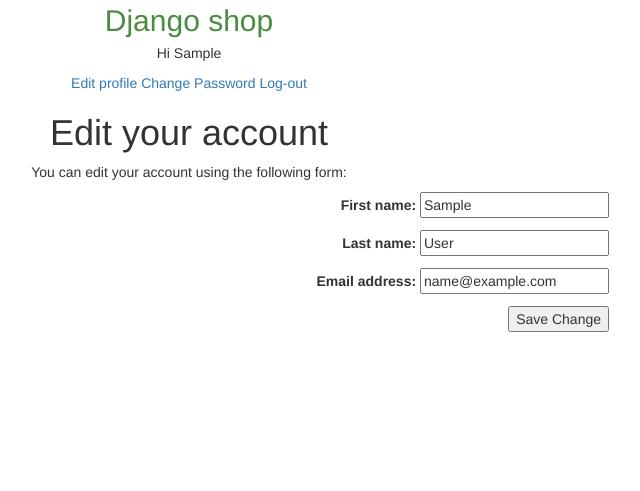
After one commit to navill/port_django_shop, a Django app: page /account/edit/ in a window 1280 px wide. The commit adds this page. Shown: the top 491 px of the page, without its empty margins (451-1091 px from the left). Run offline with Django 3.2, Linux system fonts and the light colour scheme; the visitor is signed in with stand-in values (Sample User, id 1); some libraries are stand-ins or nearby versions.

Commit message:
create account app with functionality

```diff
--- a/django_shop/account/forms.py
+++ b/django_shop/account/forms.py
@@ -0,0 +1,56 @@
+from django import forms
+from django.contrib.auth.models import User
+
+
+class LoginForm(forms.Form):
+    username = forms.CharField()
+    # default widget = TextInput
+    # PasswordInput widget이 HTML input 요소를 type="password"로 렌더링 할 때 사용된다.
+    password = forms.CharField(widget=forms.PasswordInput)
+
+
+# from django.contrib.auth.forms import UserCreationForm
+# 아래의 클래스는 django에서 위와 같이 유사한 클래스를 제공한다.
+class UserRegistrationForm(forms.ModelForm):
+    password = forms.CharField(label='Password', widget=forms.PasswordInput)
+    password2 = forms.CharField(label='Repeat password', widget=forms.PasswordInput)
+
+    class Meta:
+        model = User
+        # model fields
+        fields = ('username', 'first_name', 'email')
+
+    # clean_<fieldname>(): 특정 필드의 유효성 검증을 위해 사용
+    # 실행시점 : form.is_valid() 호출 시, 아래의 clean_<fieldname>() 메서드가 실행된다.
+    def clean_password2(self):
+        cd = self.cleaned_data
+        if cd['password'] != cd['password2']:
+            raise forms.ValidationError("Passwords don't match.")
+        return cd['password2']
+
+    def clean_email(self):
+        # clean_email은 clean_password2()에서 처리할 수 있지만
+        # 명시적으로 분리하는 것이 맞다고 봄
+        cd = self.cleaned_data
+        try:
+            User.objects.get(email=cd['email'])
+        except User.DoesNotExist:
+            return cd['email']
+        raise forms.ValidationError('Email is duplicated.')
+
+
+class UserEditForm(forms.ModelForm):
+    class Meta:
+        model = User
+        fields = ('first_name', 'last_name', 'email')
+
+    def clean_email(self):
+        cd = self.cleaned_data
+        if 'email' in self.changed_data:
+            try:
+                User.objects.get(email=cd['email'])
+            except User.DoesNotExist:
+                return cd['email']
+            raise forms.ValidationError('Email is duplicated.')
+        else:
+            return cd['email']
--- /dev/null
+++ b/django_shop/account/templates/account/edit.html
@@ -0,0 +1,15 @@
+{% extends 'shop/base.html' %}
+{% block title %}Edit your account{% endblock %}
+
+{% block content %}
+    <h1>Edit your account</h1>
+    <p>You can edit your account using the following form:</p>
+<!--file upload를 위해 multipart/form-data 사용-->
+    <div class="edit-form">
+        <form action="." method="post" enctype="multipart/form-data" style="height: 300px;width: 865px;float: right;text-align: right;padding-right: 220px;">
+            {{ user_form.as_p }}
+            {% csrf_token %}
+            <p><input type="submit" value="Save Change"></p>
+        </form>
+    </div>
+{% endblock %}
--- a/django_shop/account/urls.py
+++ b/django_shop/account/urls.py
@@ -1,8 +1,19 @@
 from django.contrib.auth import views as auth_views
 from django.urls import path
+
+from account import views
+
 
 urlpatterns = [
     # login & logout
     path('login/', auth_views.LoginView.as_view(), name='login'),
     path('logout/', auth_views.LogoutView.as_view(), name='logout'),
+
+    # change password urls
+    path('password_change/', auth_views.PasswordChangeView.as_view(), name='password_change'),
+    path('password_change/done/', views.change_password_done, name='password_change_done'),
+
+    # edit info
+    path('edit/', views.edit_user, name='edit'),
+    path('register/', views.register_user, name='register'),
 ]
--- a/django_shop/account/views.py
+++ b/django_shop/account/views.py
@@ -1,10 +1,48 @@
-from django.shortcuts import render
+from django.contrib.auth.decorators import login_required
+from django.shortcuts import render, redirect
 
 # Create your views here.
 # 유저 등록
-def register_user(request):
-    pass
+from account.actions import track_action
+from account.forms import UserRegistrationForm, UserEditForm
+
 
 # user 정보 변경
+# edit이 실행되기 위해 인증이 미리 이루어져야 하기 때문에 @login_required를 사용
+@login_required
 def edit_user(request):
-    pass
+    if request.method == 'POST':
+        user_form = UserEditForm(instance=request.user, data=request.POST)
+
+        if user_form.is_valid():
+            # validation -> UserEditForm의 clean_<name> 메서드 실행
+            user_form.save()
+            track_action(request.user, 'edited information')
+            return redirect('shop:product_list')
+        else:
+            pass
+    else:
+        user_form = UserEditForm(instance=request.user)
+    return render(request, 'account/edit.html', {'user_form': user_form})
+
+
+def register_user(request):
+    if request.method == 'POST':
+        user_form = UserRegistrationForm(request.POST)
+        if user_form.is_valid():  # -> clean_<fieldname>() 실행 시점
+            # user를 db에 저장하지 않고 인스턴스를 new_user에 할당-> 이후 set_password(), save() 호출
+            new_user = user_form.save(commit=False)
+            # 보안상 django의 set_password()를 거친 후 암호화된 비밀번호를 저장한다.
+            new_user.set_password(user_form.cleaned_data['password'])
+            new_user.save()
+            track_action(new_user, 'has created an account')
+            return render(request, 'account/register_done.html', {'new_user': new_user})
+    else:
+        user_form = UserRegistrationForm()
+        return render(request, 'account/register.html', {'user_form': user_form})
+
+
+@login_required
+def change_password_done(request):
+    track_action(request.user, 'has changed password')
+    return render(request, 'registration/password_change_done.html')
--- a/django_shop/config/urls.py
+++ b/django_shop/config/urls.py
@@ -15,7 +15,6 @@ Including another URLconf
 """
 
 from django.conf import settings
-from django.conf.urls.static import static
 from django.contrib import admin
 from django.urls import path, include
 
@@ -24,6 +23,7 @@ urlpatterns = [
     path('shop/', include('shop.urls', namespace='shop')),
     path('cart/', include('cart.urls', namespace='cart')),
     path('order/', include('order.urls', namespace='order')),
+    path('account/', include('account.urls')),
 ]
 if settings.DEBUG:
     import debug_toolbar
--- a/django_shop/shop/templates/shop/base.html
+++ b/django_shop/shop/templates/shop/base.html
@@ -14,7 +14,18 @@
 <body style="text-align:center;">
 <div id="header">
     <a href="{% url 'shop:product_list' %}" class="logo" style="font-size: 30px; color: #4c8a46;">Django shop</a></div>
-
+    <div>
+        {% if request.user.is_authenticated %}
+        <div class='user_name'>
+            <p>Hi {{ request.user.first_name }}</p>
+        </div>
+        <div class="user">
+            <a href="{% url 'edit' %}">Edit profile</a>
+            <a href="{% url 'password_change' %}">Change Password</a>
+            <a href="{% url 'logout' %}">Log-out</a>
+        </div>
+        {% endif %}
+    </div>
 {% block content %}
 {% endblock %}
 <script src="https://code.jquery.com/jquery-3.3.1.slim.min.js"
```
Also changed, not shown: django_shop/account/templates/account/register.html (added, +12 -0 lines), django_shop/account/templates/account/register_done.html (added, +8 -0 lines), django_shop/account/templates/registration/logged_out.html (added, +7 -0 lines), django_shop/account/templates/registration/login.html (added, +23 -0 lines), django_shop/account/templates/registration/password_change_done.html (added, +8 -0 lines), django_shop/account/templates/registration/password_change_form.html (added, +13 -0 lines), django_shop/config/settings.py (+22 -17 lines).
